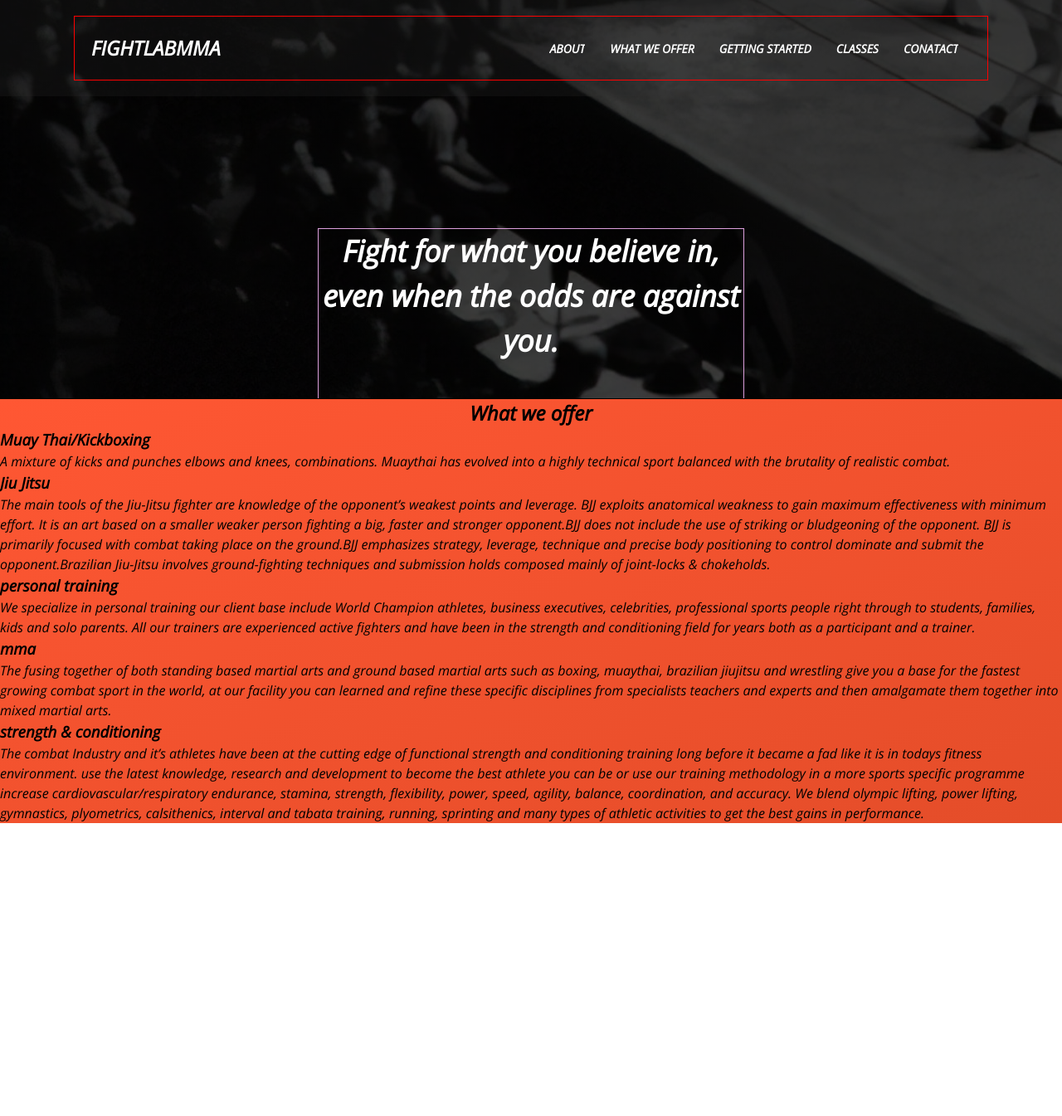
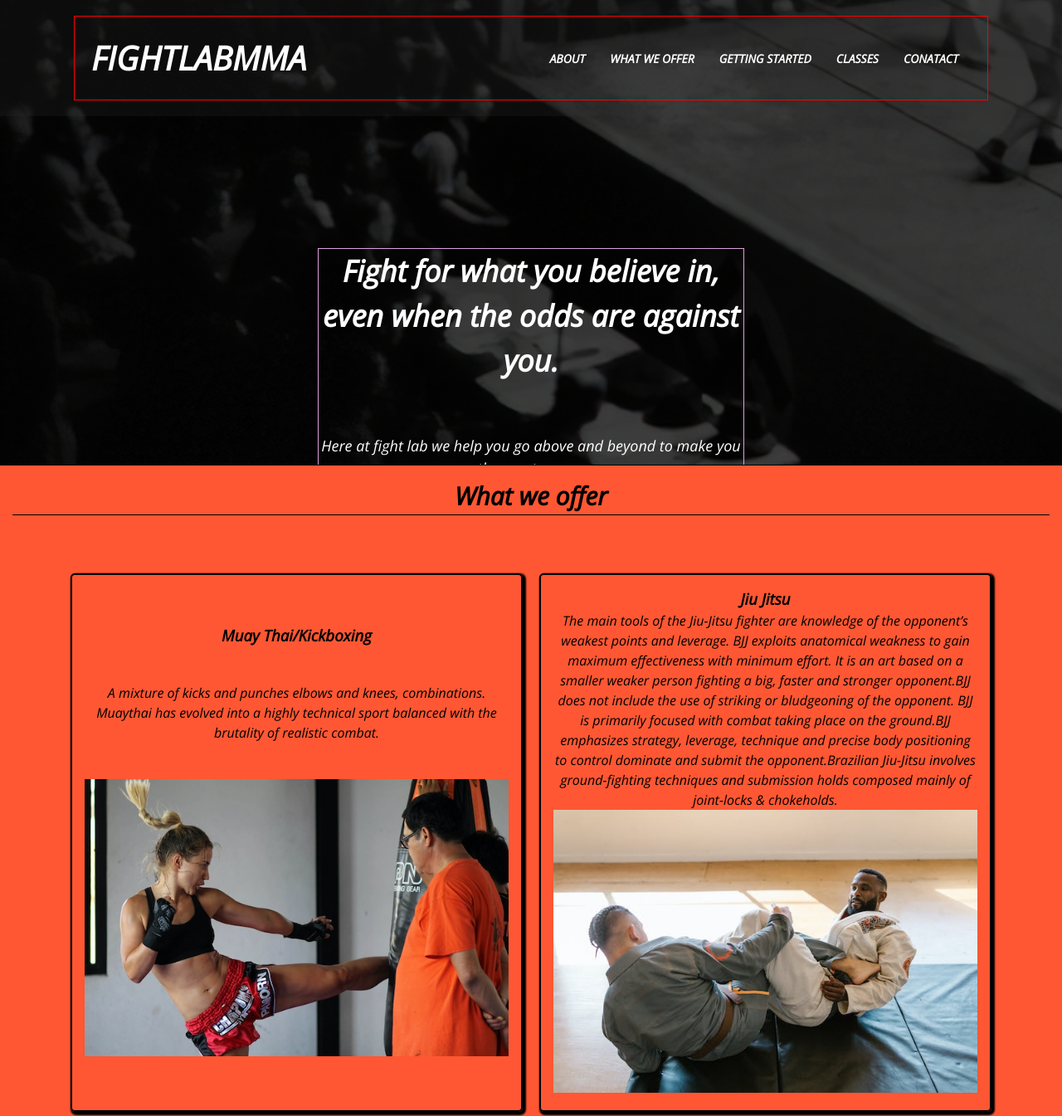
Before and after one commit to TreFreeman0/FL-Landing-Page, a plain HTML site: page index.html in a window 1280 px wide. Shown: the top 1345 px of the page at 83% size. Before the commit the page ends 992 px from the top, so only its background shows below. Drawn offline with nearby package versions, Linux system fonts and the light colour scheme.

Commit message:
Added images and border styling

```diff
--- a/index.html
+++ b/index.html
@@ -47,30 +47,55 @@
                 <p>
                     A mixture of kicks and punches elbows and knees, combinations. Muaythai has evolved into a highly technical sport balanced with the brutality of realistic combat.
                 </p>
+                <div class="img-box">
+                <img src="./images/MuayThai.jpg" alt="">
+
+                </div>
+
             </div>
             <div class="offer-box">
                 <h3>Jiu Jitsu</h3>
               <p>  The main tools of the Jiu-Jitsu fighter are knowledge of the opponent’s weakest points and leverage.
                 BJJ exploits anatomical weakness to gain maximum effectiveness with minimum effort.
                 It is an art based on a smaller weaker person fighting a big, faster and stronger opponent.BJJ does not include the use of striking or bludgeoning of the opponent. BJJ is primarily focused with combat taking place on the ground.BJJ emphasizes strategy, leverage, technique and precise body positioning to control dominate and submit the opponent.Brazilian Jiu-Jitsu involves ground-fighting techniques and submission holds composed mainly of joint-locks & chokeholds.</p>
+                <div class="img-box">
+                    <img src="./images/JiuJitsuPic.jpg" alt="two people drilling positioning">
+                </div>
 
 
             </div>
             <div class="offer-box">
                 <h3>personal training</h3>
                 <p>We specialize in personal training our client base include World Champion athletes, business executives, celebrities, professional sports people right through to students, families, kids and solo parents. All our trainers are experienced active fighters and have been in the strength and conditioning field for years both as a participant and a trainer.</p>
+                <div class="img-box">
+                    <img src="./images/PersonalTraining.jpg" alt="">
+                </div>
+
             </div>
             <div class="offer-box">
                 <h3>mma</h3>
                 <p>The fusing together of both standing based martial arts and ground based martial arts such as boxing, muaythai, brazilian jiujitsu and wrestling give you a base for the fastest growing combat sport in the world, at our facility you can learned and refine these specific disciplines from specialists teachers and experts and then amalgamate them together into mixed martial arts.
                 </p>
+                <div class="img-box">
+                    <img src="./images/MMA.jpg" alt="">
+                </div>
 
             </div>
             <div class="offer-box">
                 <h3>strength & conditioning</h3>
                 <p>The combat Industry and it’s athletes have been at the cutting edge of functional strength and conditioning training long before it became a fad like it is in todays fitness environment. use the latest knowledge, research and development to become the best athlete you can be or use our training methodology in a more sports specific programme increase cardiovascular/respiratory endurance, stamina, strength, flexibility, power, speed, agility, balance, coordination, and accuracy. We blend olympic lifting, power lifting, gymnastics, plyometrics, calsithenics, interval and tabata training, running, sprinting and many types of athletic activities to get the best gains in performance.</p>
+                <div class="img-box">
+                <img src="./images/Strength&Conditioning.jpg" alt="">
+
+                </div>
+            </div>
+            <div class="offer-box">
+                <h3>Pricing/h3>
+                <p>Pricing.</p>
             </div>
         </div>
+
+
     </section>
 </body>
 </html>
--- a/style.css
+++ b/style.css
@@ -3,8 +3,8 @@
     box-sizing: border-box;
     margin: 0;
     padding: 0;
-    overflow-x: hidden;
-    overflow-y: hidden;
+    /* overflow-x: hidden; */
+    /* overflow-y: hidden; */
 }
 body{
     font-family: 'Open Sans','Poppins', sans-serif;
@@ -23,10 +23,12 @@ img{
 .header-wrapper{
     background-image: linear-gradient(rgba(0, 0, 0, 0.7), rgba(0, 0, 0, 0.7)), url(./images/austrian-national-library-h39HBKBclNM-unsplash.jpg);
     background-position: center left ;
-    height: 60vh;
+    height: 70vh;
+    width: auto;
     color: white;
     outline: 1px black solid;
     background-color: black;
+    overflow: hidden;
 
 }
 /* Navbar styling */
@@ -40,7 +42,8 @@ img{
     justify-content: space-between;
 }
 .logo h1{
-    font-size: 24px;
+    font-size: 40px;
+    font-weight: bold;
     text-transform: uppercase;
     color: #fff;
 }
@@ -104,8 +107,42 @@ img{
 }
 
 .offer{
-    background: linear-gradient(to bottom right, #ff5733, #e44d29); /* Gradient background with diagonal direction */
+    background-color: #ff5733;
+    padding: 15px;
 }
 .offer h2{
     text-align: center;
+    font-size: 30px;
+    font-weight: bold;
+    border-bottom: 1px solid black;
 }
+.offer-content{
+    display: grid;
+    grid-template-columns: repeat(auto-fit,minmax(500px,1fr));
+    grid-template-rows: 1fr 1fr ;
+    gap: 20px;
+    padding: 50px;
+    margin: 20px;
+    /* outline: 1px solid black ; */
+    justify-content: center;
+
+}
+.offer-box{
+    display: flex;
+    flex-direction: column;
+    align-items: center;
+    justify-content: space-evenly;
+    /* outline: 1px solid black ; */
+    border: 2px solid black;
+    box-shadow: 2px 2px 2px 2px black;
+    border-radius: 5px;
+    text-align: center;
+    padding: 15px;
+}
+.offer-box p{
+   font-weight: 500;
+}
+.offer-box img{
+    max-width:
+
+}
```
Also changed, not shown: images/JiuJitsuPic.jpg (added), images/MMA.jpg (renamed from images/pexels-bruno-bueno-5424728.jpg), images/MuayThai.jpg (added), images/PersonalTraining.jpg (added), images/Strength&Conditioning.jpg (added).
